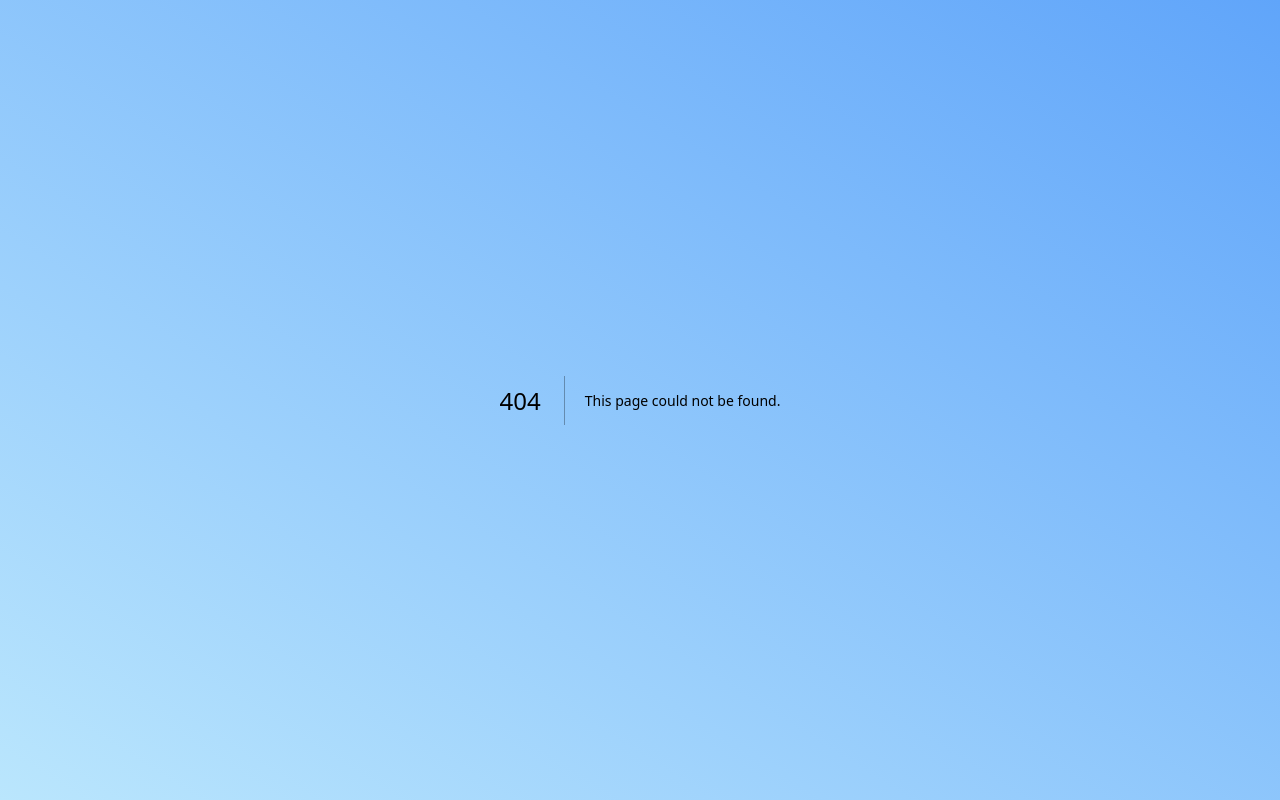
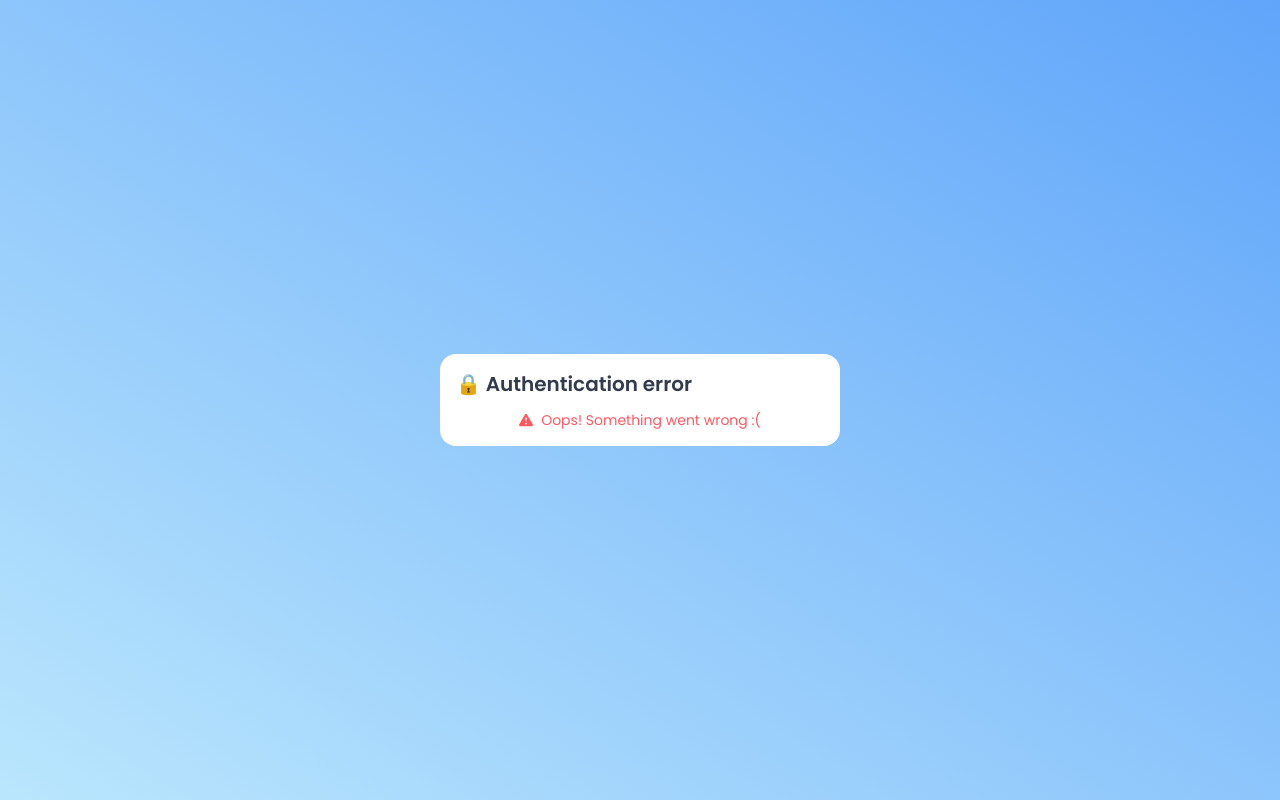
Before and after one commit to lewisdoukas/client-management-app, a Next.js app: page /auth/error in a window 1280 px wide. Before the commit this address had no page. Built offline with nearby package versions, Linux system fonts and the light colour scheme.

Commit message:
Handle signIn with same email of different provider

```diff
--- /dev/null
+++ b/app/auth/Error.tsx
@@ -0,0 +1,14 @@
+import { BsExclamationTriangleFill } from "react-icons/bs";
+
+const FormError = ({ message }: { message?: string }) => {
+  if (!message) return null;
+
+  return (
+    <div className="bg-error/15 p-3 rounded-md flex items-center gap-x-2 text-sm text-error w-full">
+      <BsExclamationTriangleFill className="h-4 w-4" />
+      <p>{message}</p>
+    </div>
+  );
+};
+
+export default FormError;
--- /dev/null
+++ b/app/auth/error/page.tsx
@@ -0,0 +1,21 @@
+import { BsExclamationTriangleFill } from "react-icons/bs";
+
+const ErrorPage = () => {
+  return (
+    <main className="w-full h-full flex justify-center items-center">
+      <div className="card card-compact bg-base-100 w-[400px] shadow-3xl">
+        <div className="card-body text-center">
+          <h2 className="card-title">🔒 Authentication error</h2>
+          <div className="card-actions justify-end">
+            <div className="w-full flex items-center justify-center text-error">
+              <BsExclamationTriangleFill className="me-2" />
+              Oops! Something went wrong :(
+            </div>
+          </div>
+        </div>
+      </div>
+    </main>
+  );
+};
+
+export default ErrorPage;
--- a/app/auth/login/page.tsx
+++ b/app/auth/login/page.tsx
@@ -1,13 +1,24 @@
-import React from "react";
+"use client";
+import { useSearchParams } from "next/navigation";
 import Social from "./Social";
+import FormError from "../Error";
 
 const LoginPage = () => {
+  const searchParams = useSearchParams();
+
+  const error = searchParams.get("error");
+  const message =
+    error === "OAuthAccountNotLinked"
+      ? "Please use the provider you have signed up"
+      : error;
+
   return (
     <main className="w-full h-full flex justify-center items-center">
       <div className="card card-compact bg-base-100 w-[400px] shadow-3xl">
         <div className="card-body text-center">
           <h2 className="card-title">Login</h2>
           <div className="card-actions justify-end">
+            <FormError message={message} />
             <Social />
           </div>
         </div>
--- a/auth.ts
+++ b/auth.ts
@@ -7,4 +7,8 @@ export const { handlers, auth, signIn, signOut } = NextAuth({
   adapter: PrismaAdapter(prisma),
   session: { strategy: "jwt" },
   ...authConfig,
+  pages: {
+    signIn: "/auth/login",
+    error: "/auth/error",
+  },
 });
```
